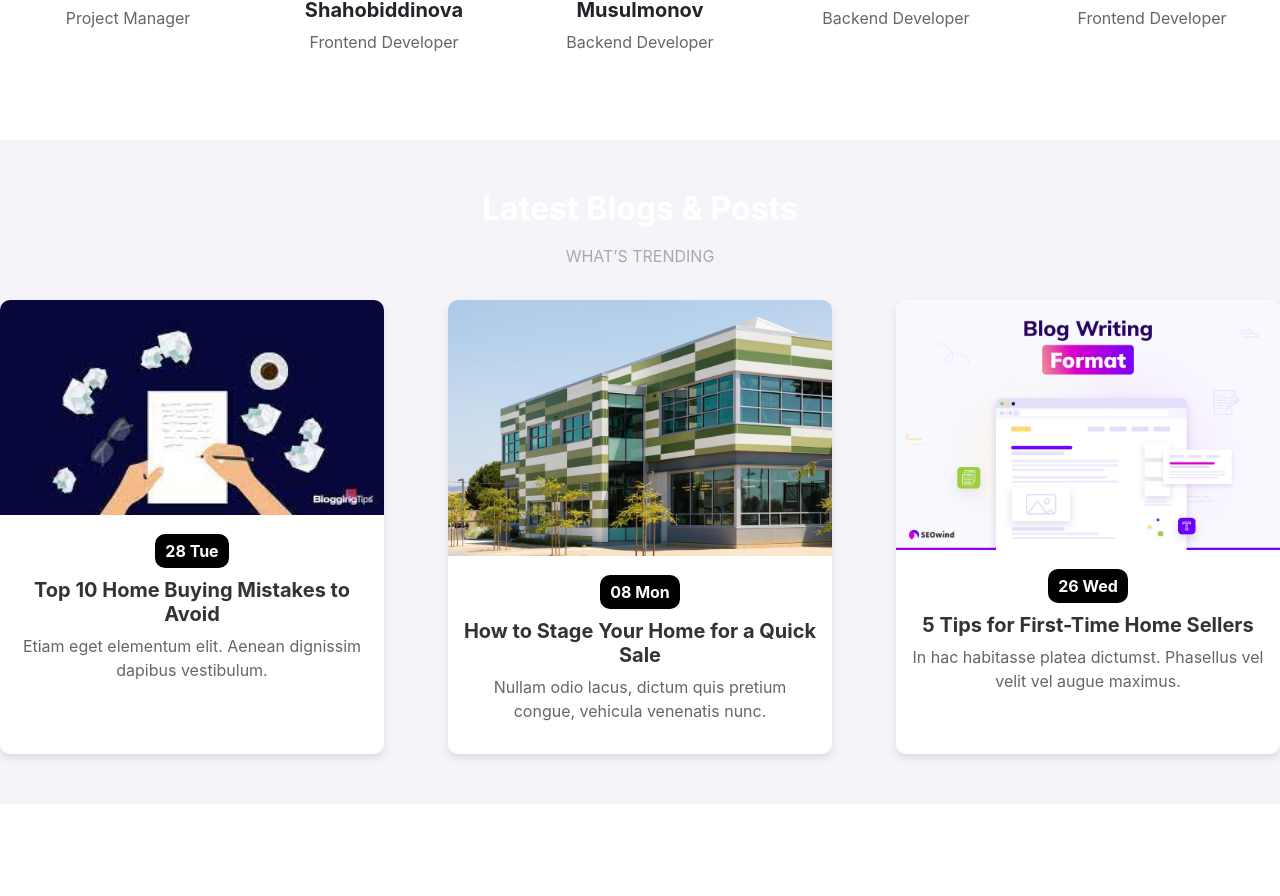
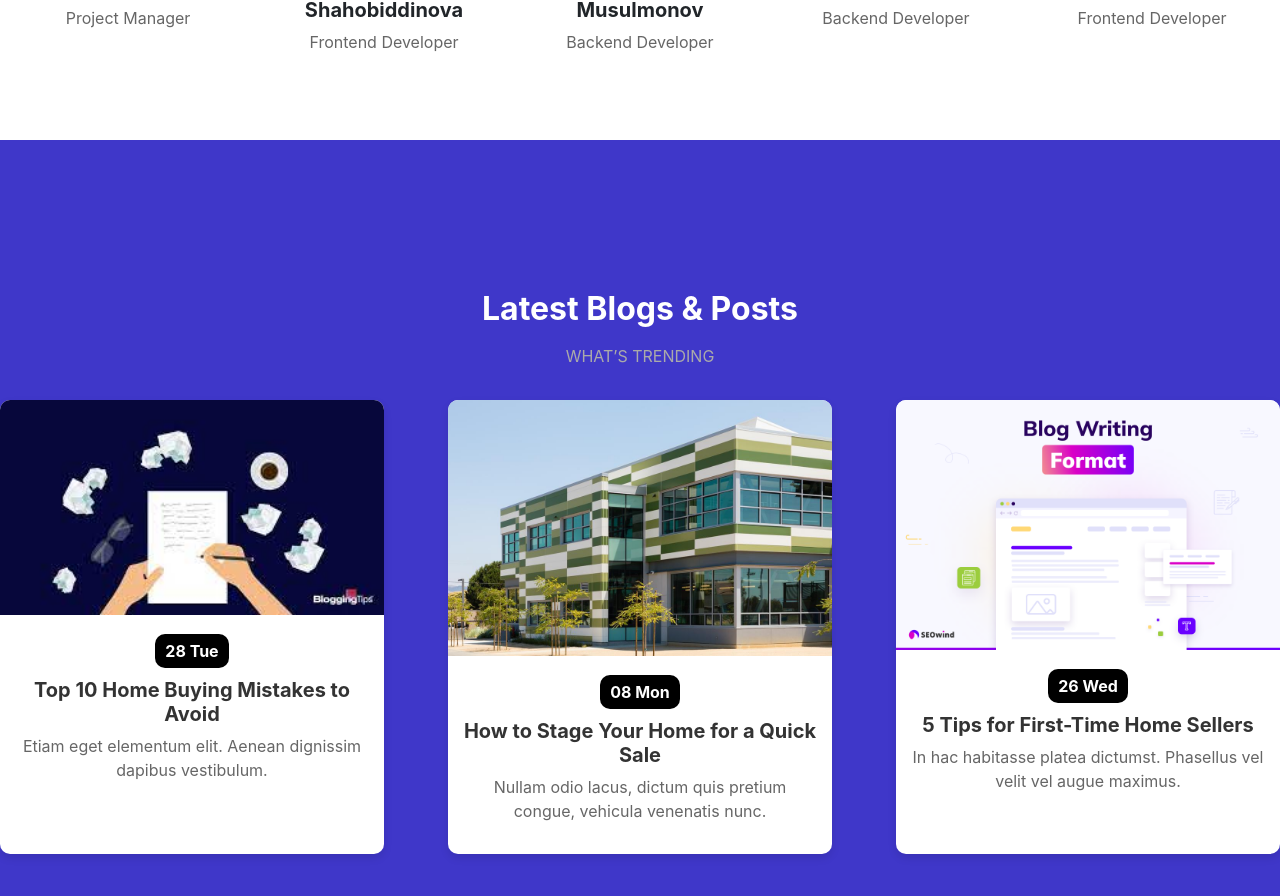
Before and after one commit to Ozodastudent/DBteam_project, a React (Create React App) app: page / in a window 1280 px wide. Shown: the part 4859-5755 px from the top of the page. Before the commit the page ends 5663 px from the top, so only its background shows below. Built offline with nearby package versions, Linux system fonts and the light colour scheme.

Commit message:
Update home.css

```diff
--- a/src/pages/home/home.css
+++ b/src/pages/home/home.css
@@ -504,8 +504,8 @@ button.active {
 
 .latest_blogs_section {
     text-align: center;
-    padding: 50px 0;
-    background-color: #f4f4f9; /* adjust the color as per your design */
+    padding: 150px 0;
+    background-color: #3f37c9; /* adjust the color as per your design */
 }
 
 .blogs_header .blogs_title {
```
